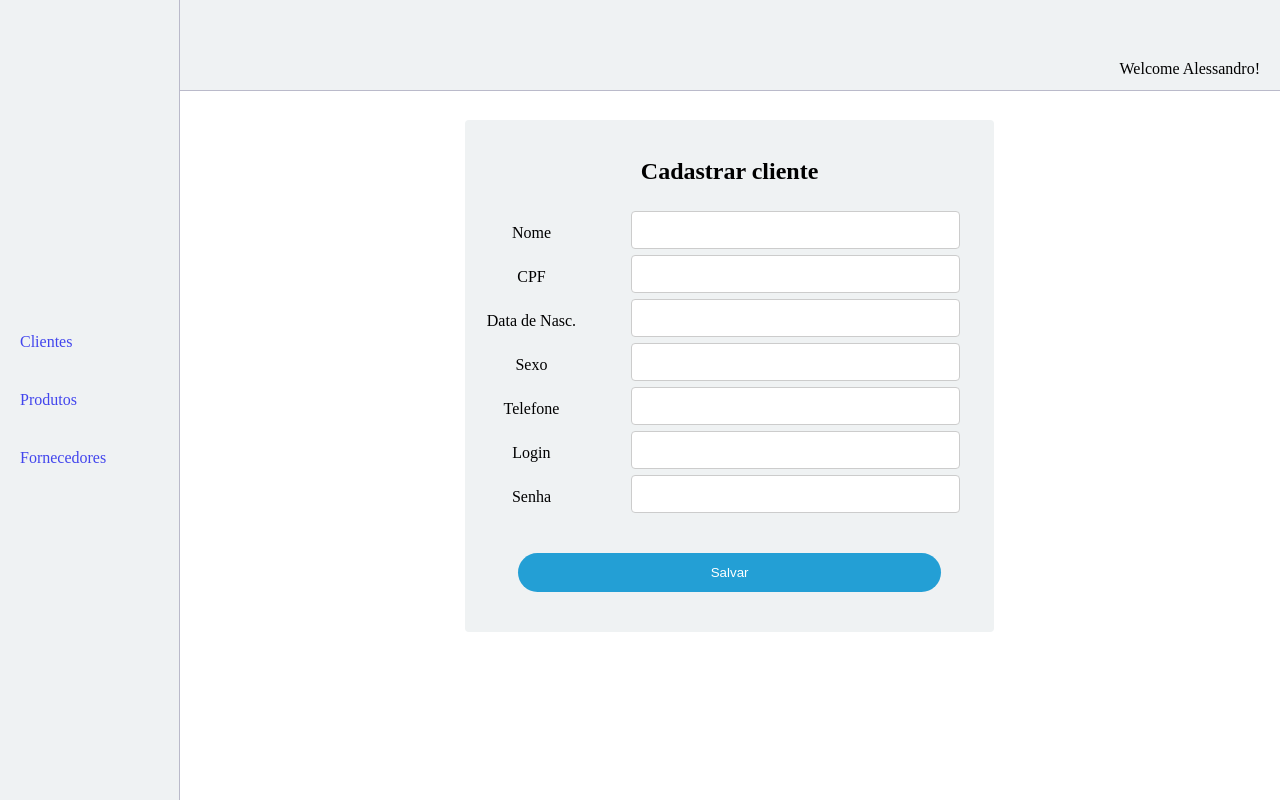
After one commit to Alessandro018/pcsltv, a PHP site: page /app/php/view/user_register.php in a window 1280 px wide. The commit adds this page. Run offline with PHP 8.4, Linux system fonts and the light colour scheme.

Commit message:
Tela de cadastro de usuários

```diff
--- a/app/css/style.css
+++ b/app/css/style.css
@@ -5,7 +5,7 @@
 body {
 	margin: auto;
 }
-div.content {
+div.container {
 	display: flex;
 }
 div.sidenav {
@@ -20,12 +20,13 @@ div.sidenav {
 div.sidenav a {
 	margin: 20px;
 	text-decoration: none;
-	color: blue;
+	color: #4245ED;
 }
 div.status {
 	height: 90px;
 	width: 86%;
 	background-color: #EFF2F3;
+	border-bottom: #babaca 1px solid;
 	float: right;
 	right: 0;
 }
@@ -35,8 +36,15 @@ div.status label {
 	bottom: -40px;
 	float: right;
 }
-div.content div.login {
+div.container div.login {
 	margin: auto;
+}
+div.content {
+	position: absolute;
+	width: 86%;
+	top: 90px;
+	float: right;
+	right: 0;
 }
 div.login form {
 	background-color: #EFF2F3;
@@ -49,17 +57,45 @@ div.login form {
 	border-radius: 4px;
 	align-items: center;
 }
-div.login form  label {
-	margin: 16px 20px;
+div.main {
+	margin: 30px auto;
+	width: 60%;
+	text-align: center;
 }
-div.login form  input {
+div.main form.cad-cli {
+	border-radius: 4px;
+	background-color: #EFF2F3;
 	width: 80%;
-	height: 28px;
+	height: 100%;
+	margin: auto;
+}
+form  label {
+	display: inline-block;
+}
+div.row:after {
+	content: "";
+	display: table;
+	clear: both;
+}
+.col-25 {
+	float: left;
+	width: 25%;
+	margin-top: 19px;
+}
+
+.col-75 {
+	float: left;
+	width: 75%;
+	margin-top: 6px;
+}
+form  input {
+	width: 75%;
+	height: 20px;
 	padding: 8px 15px;
 	border-radius: 4px;
 	border: 1px solid #ccc;
 }
-div.login form button {
+form button {
 	width: 80%;
 	height: 39px;
 	cursor: pointer;
@@ -70,13 +106,13 @@ div.login form button {
 	color: white;
 	outline: none;
 }
-div.login form h2 {
-	margin-bottom: 20px;
+form h2 {
+	margin: 20px;
 }
-div.login form input:focus {
+form input:focus {
 	border: 1px solid rgb(105, 171, 233);
 	outline: none;
 }
-div.login form button:hover{
+form button:hover{
 	background-color: rgb(105, 171, 233);
 }
--- a/app/php/view/layout.php
+++ b/app/php/view/layout.php
@@ -13,7 +13,6 @@
 		<div class="status">
 			<label for="">Welcome Alessandro!</label>
 		</div>
-		<div class="main"></div>
 	</div>
 	<link rel="stylesheet" href="../../css/style.css"/>
 </body>
--- /dev/null
+++ b/app/php/view/user_register.php
@@ -0,0 +1,83 @@
+<!DOCTYPE html>
+<html lang="en">
+<head>
+	<meta charset="UTF-8">
+</head>
+<body>
+	<div class="container">
+		<div class="sidenav">
+			<a href="">Clientes</a>
+			<a href="">Produtos</a>
+			<a href="">Fornecedores</a>
+		</div>
+		<div class="status">
+			<label for="">Welcome Alessandro!</label>
+        </div>
+        <div class="content">
+            <div class="main">
+                <form action="" class="cad-cli"><br/>
+                    <h2>Cadastrar cliente</h2>
+                    <div class="row">
+                        <div class="col-25">
+                            <label for="">Nome</label>
+                        </div>
+                        <div class="col-75">
+                            <input type="text" name="nome" required>
+                        </div>
+                    </div>
+                    <div class="row">
+                        <div class="col-25">
+                            <label for="cpf">CPF</label>
+                        </div>
+                        <div class="col-75">
+                            <input type="text" id="cpf" name="cpf" required>
+                        </div>
+                    </div>
+                    <div class="row">
+                        <div class="col-25">
+                            <label for="data_nasc">Data de Nasc.</label>
+                        </div>
+                        <div class="col-75">
+                            <input type="text" id="data_nasc" name="data_nasc" required>
+                        </div>
+                    </div>
+                    <div class="row">
+                        <div class="col-25">
+                            <label for="">Sexo</label>
+                        </div>
+                        <div class="col-75">
+                            <input type="text" name="sexo" required>
+                        </div>
+                    </div>
+                    <div class="row">
+                        <div class="col-25">
+                            <label for="">Telefone</label>
+                        </div>
+                        <div class="col-75">
+                            <input type="text" name="telefone" required>
+                        </div>
+                    </div>
+                    <div class="row">
+                        <div class="col-25">
+                            <label for="">Login</label>
+                        </div>
+                        <div class="col-75">
+                            <input type="text" name="login" required>
+                        </div>
+                    </div>
+                    <div class="row">
+                        <div class="col-25">
+                            <label for="">Senha</label>
+                        </div>
+                        <div class="col-75">
+                            <input type="password" name="senha" required>
+                        </div>
+                    </div>
+                    <button>Salvar</button>
+                </form>
+            </div>
+        </div>
+	</div>
+	<link rel="stylesheet" href="../../css/style.css"/>
+</body>
+</html>
```
Also changed, not shown: index.php (+4 -4 lines).
